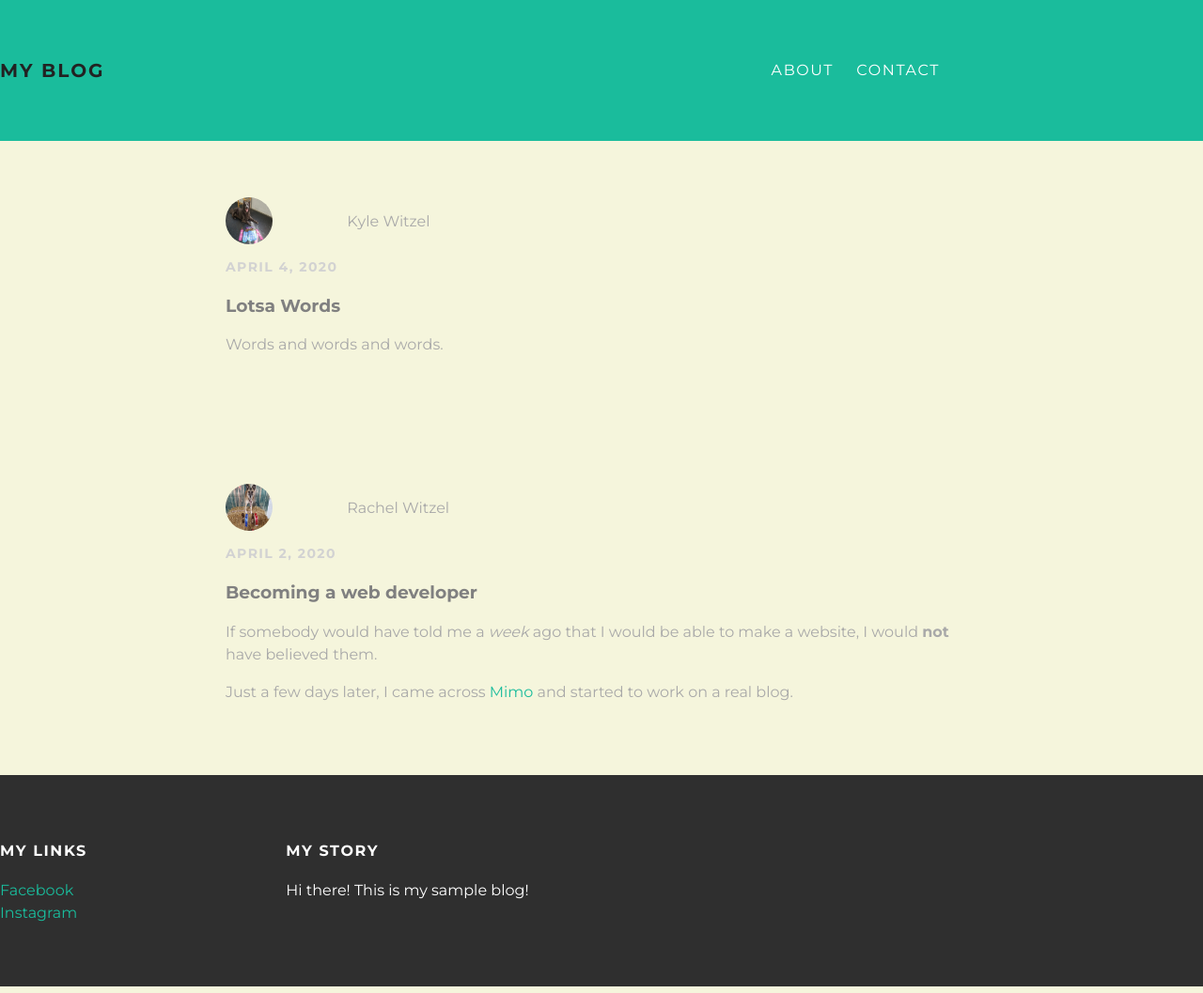
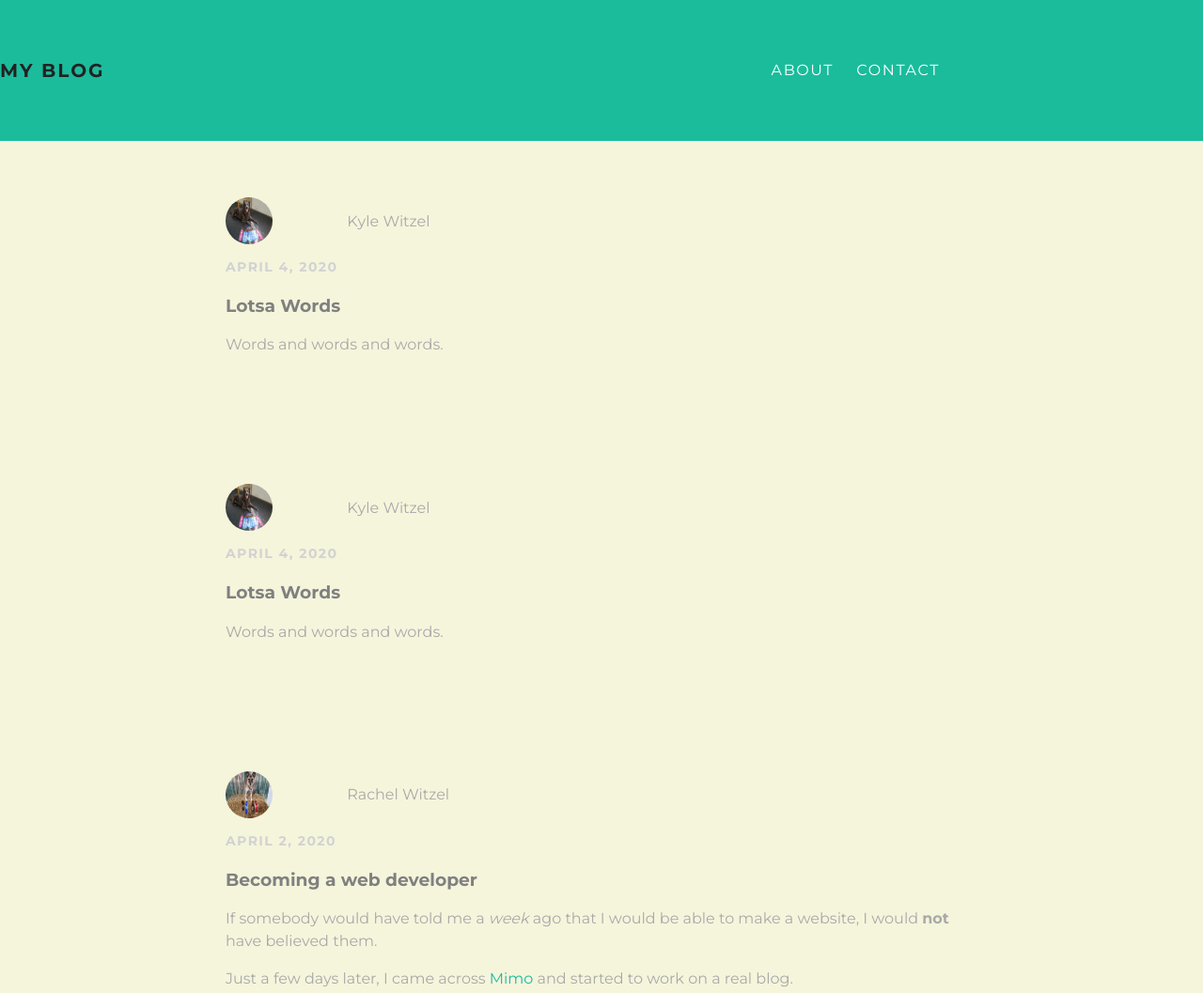
Before and after one commit to rachelreneew/rachelreneew.github.io, a plain HTML site: page index.html in a window 1280 px wide. Shown: the top 1057 px of the page at 94% size. Drawn offline with Linux system fonts and the light colour scheme.

Commit message:
Update index.html

```diff
--- a/index.html
+++ b/index.html
@@ -28,7 +28,19 @@
       </div>
     </div>
     </div>
-
+<div class="post-container">
+    <div class="post">
+      <div class="post-author">
+        <img src="kenichi.jpg">
+        <span>Kyle Witzel</span>
+      </div>
+      <p class="post-date">April 4, 2020</p>
+      <h3 class="post-title">Lotsa Words</h3>
+      <div class="post-content">
+        <p>Words and words and words.</p>
+      </div>
+    </div>
+    </div>
     <div class="post-container">
       <div class="post">
         <div class="post-author">
```
